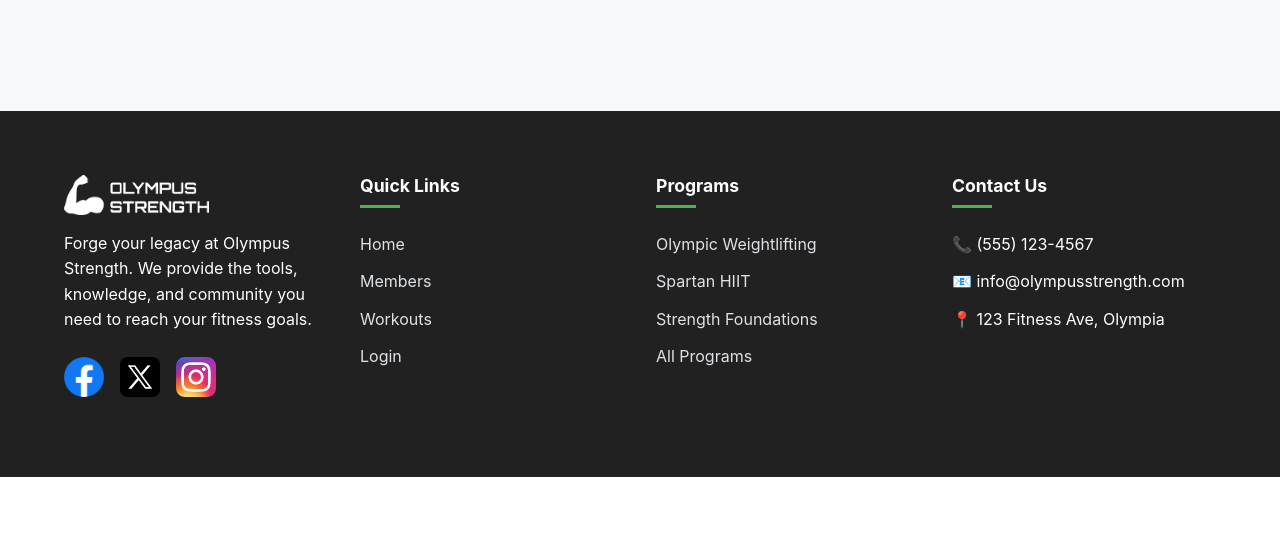
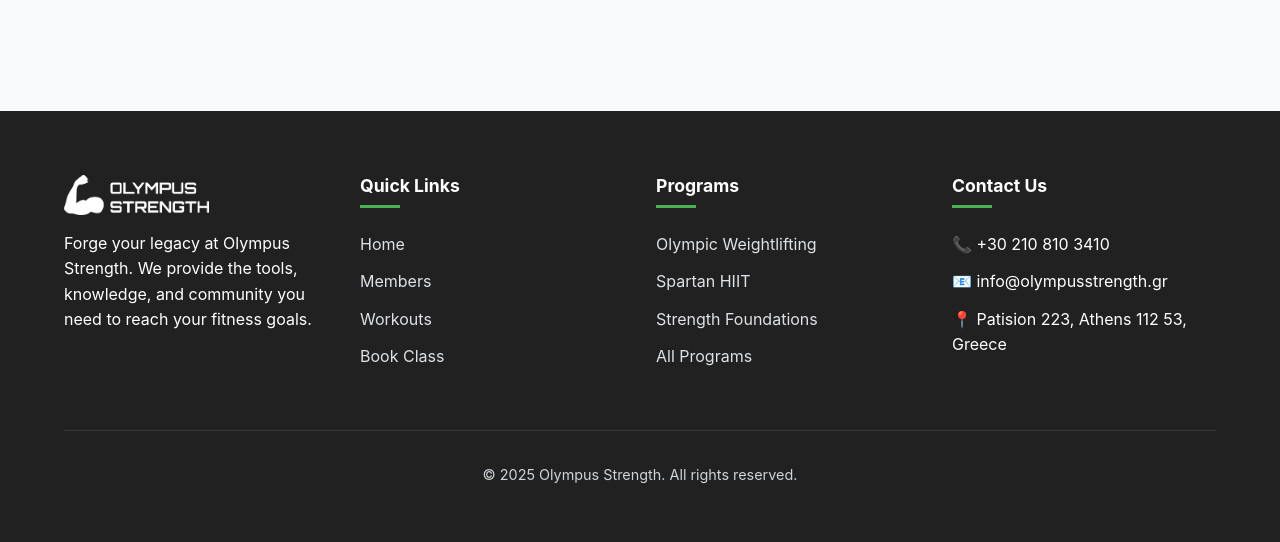
Before and after one commit to NikosWork1/olympus-strength, a FastAPI app: template templates/book_class.html in a window 1280 px wide. Shown: the part 713-1255 px from the top of the page. Before the commit the page ends 1190 px from the top, so only its background shows below. Run offline with FastAPI, Linux system fonts and the light colour scheme; the template is opened without the code that fills it, so the values that code supplies are empty.

Commit message:
Update book_class.html

```diff
--- a/templates/book_class.html
+++ b/templates/book_class.html
@@ -453,17 +453,6 @@
                         <img src="/static/img/logo.png" alt="Olympus Strength" class="logo-img">
                     </a>
                     <p>Forge your legacy at Olympus Strength. We provide the tools, knowledge, and community you need to reach your fitness goals.</p>
-                    <div class="social-links">
-                        <a href="#" class="social-link">
-                            <img src="/static/img/fb.png" alt="Facebook" class="social-icon">
-                        </a>
-                        <a href="#" class="social-link">
-                            <img src="/static/img/x.png" alt="X (Twitter)" class="social-icon">
-                        </a>
-                        <a href="#" class="social-link">
-                            <img src="/static/img/instagram.png" alt="Instagram" class="social-icon">
-                        </a>
-                    </div>
                 </div>
 
                 <div class="footer-links">
@@ -472,7 +461,7 @@
                         <li><a href="/">Home</a></li>
                         <li><a href="/members">Members</a></li>
                         <li><a href="/workouts">Workouts</a></li>
-                        <li><a href="/login">Login</a></li>
+                        <li><a href="/book_class">Book Class</a></li>
                     </ul>
                 </div>
 
@@ -489,11 +478,16 @@
                 <div class="footer-links">
                     <h4>Contact Us</h4>
                     <ul>
-                        <li>📞 (555) 123-4567</li>
-                        <li>📧 info@olympusstrength.com</li>
-                        <li>📍 123 Fitness Ave, Olympia</li>
+                        <li>📞 +30 210 810 3410</li>
+                        <li>📧 info@olympusstrength.gr</li>
+                        <li>📍 Patision 223, Athens 112 53, Greece</li>
                     </ul>
                 </div>
+            </div>
+
+            <div class="footer-bottom">
+                <p>&copy; 2025 Olympus Strength. All rights reserved.</p>
+            </div>
         </div>
     </footer>
 
```
